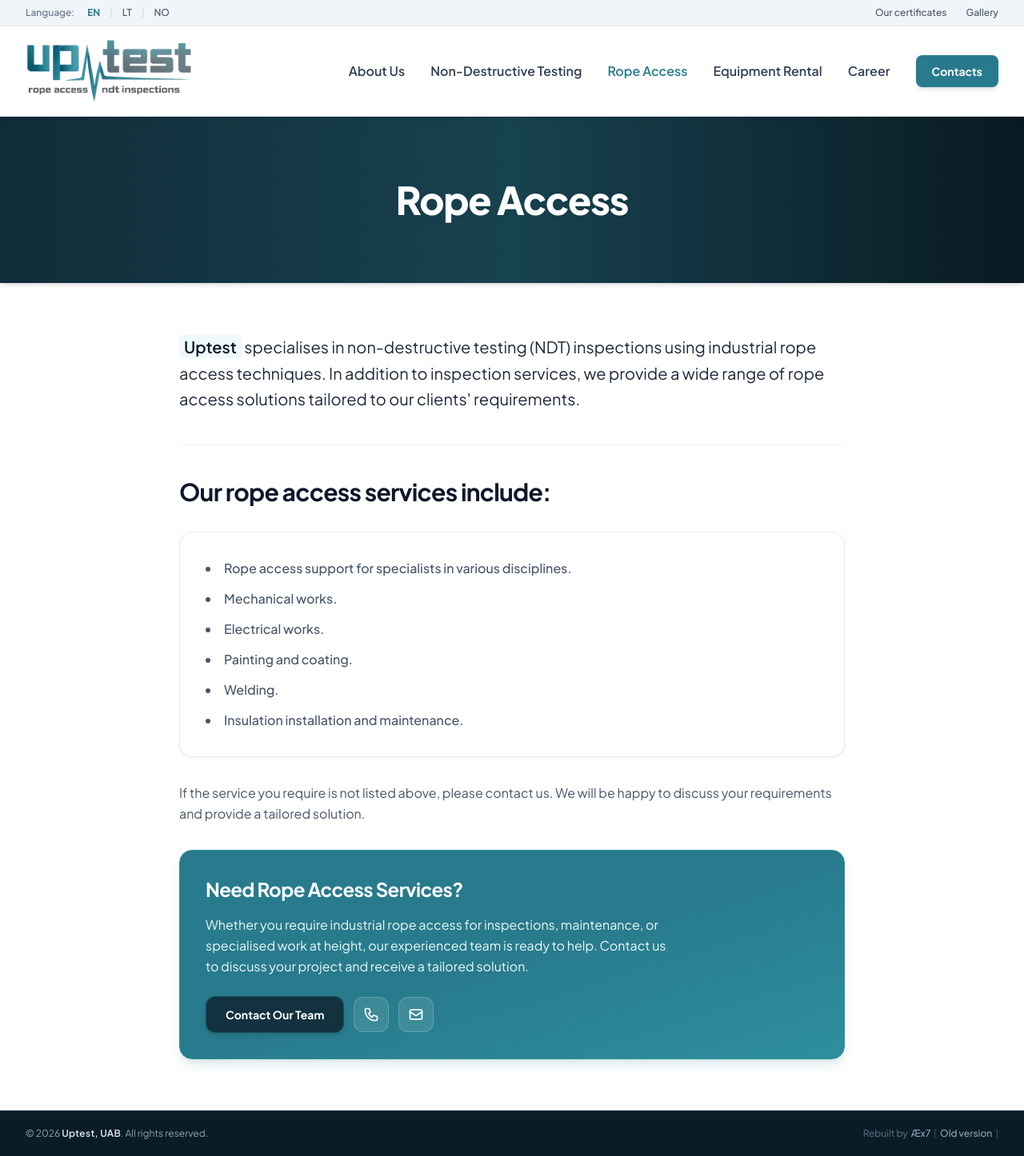
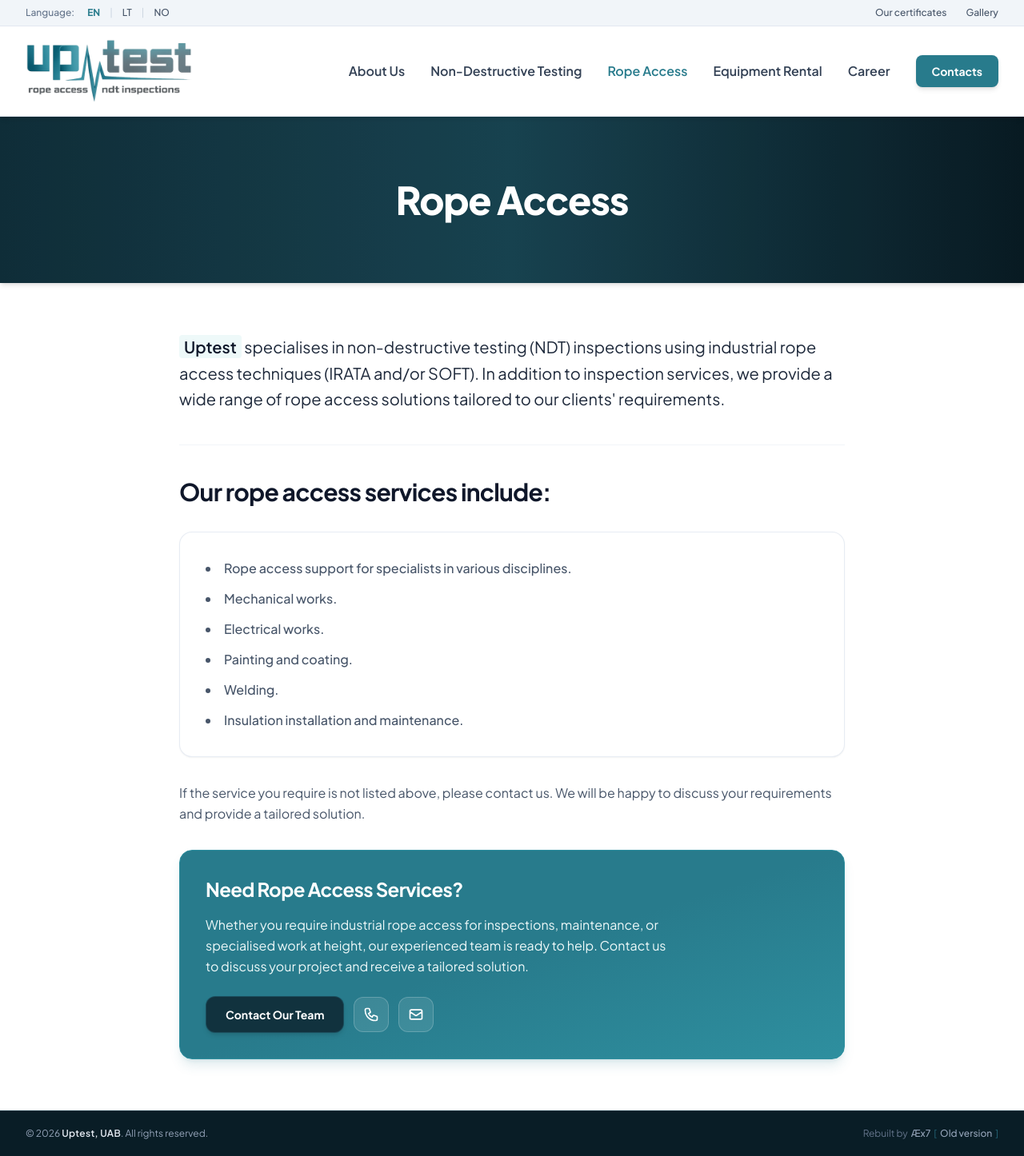
Before and after one commit to mruslys/uptest.no, a Jekyll site: the page built from rope-access/index.html, in a window 1280 px wide. Shown: the whole page at 80% size. Built offline with Jekyll 4.4.1, drawn with Linux system fonts in a browser that asks for light colours; nearby versions of some CDN libraries.

Commit message:
Update index.html

```diff
--- a/rope-access/index.html
+++ b/rope-access/index.html
@@ -14,7 +14,7 @@ og_type: "website"
 <!-- Įvadas / Rope Access tekstas -->
 <div class="space-y-4">
     <p class="text-xl font-normal text-slate-800 leading-relaxed">
-        <strong class="text-slate-900 font-semibold bg-brand-50 px-1.5 py-0.5 rounded text-brand-800">Uptest</strong> specialises in non-destructive testing (NDT) inspections using industrial rope access techniques. In addition to inspection services, we provide a wide range of rope access solutions tailored to our clients' requirements.
+        <strong class="text-slate-900 font-semibold bg-brand-50 px-1.5 py-0.5 rounded text-brand-800">Uptest</strong> specialises in non-destructive testing (NDT) inspections using industrial rope access techniques (IRATA and/or SOFT). In addition to inspection services, we provide a wide range of rope access solutions tailored to our clients' requirements.
     </p>
 </div>
 
```
